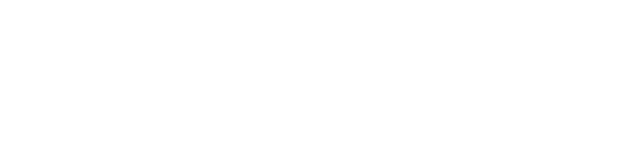
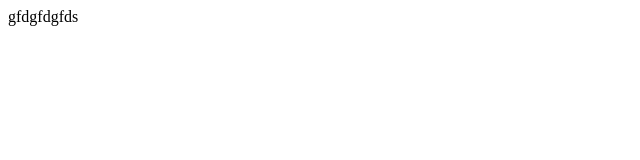
Before and after one commit to Sergio211006/salesianos, a plain HTML site: page idex.html in a window 1280 px wide. Shown: the whole page, without its empty margins (0-640 px from the left). Drawn offline with Linux system fonts and the light colour scheme.

Commit message:
Update idex.html

```diff
--- a/idex.html
+++ b/idex.html
@@ -4,6 +4,6 @@
 
   </head>
   <body>
-
+    gfdgfdgfds
   </body>
 </html>
```
